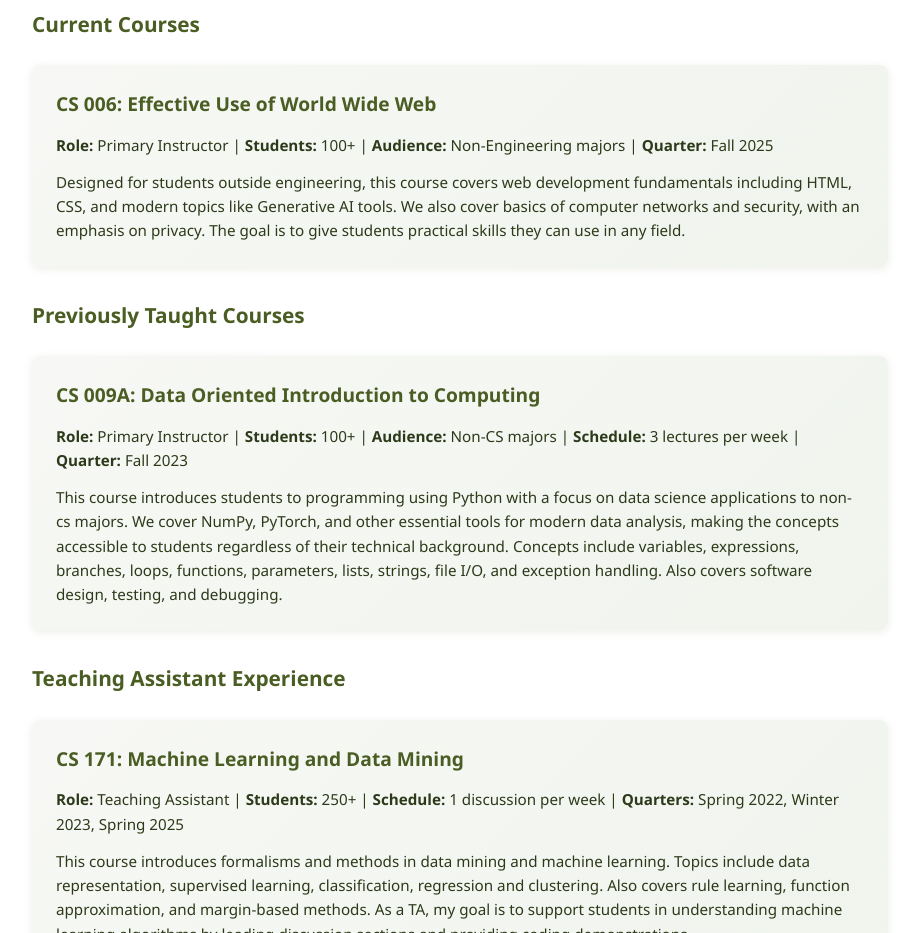
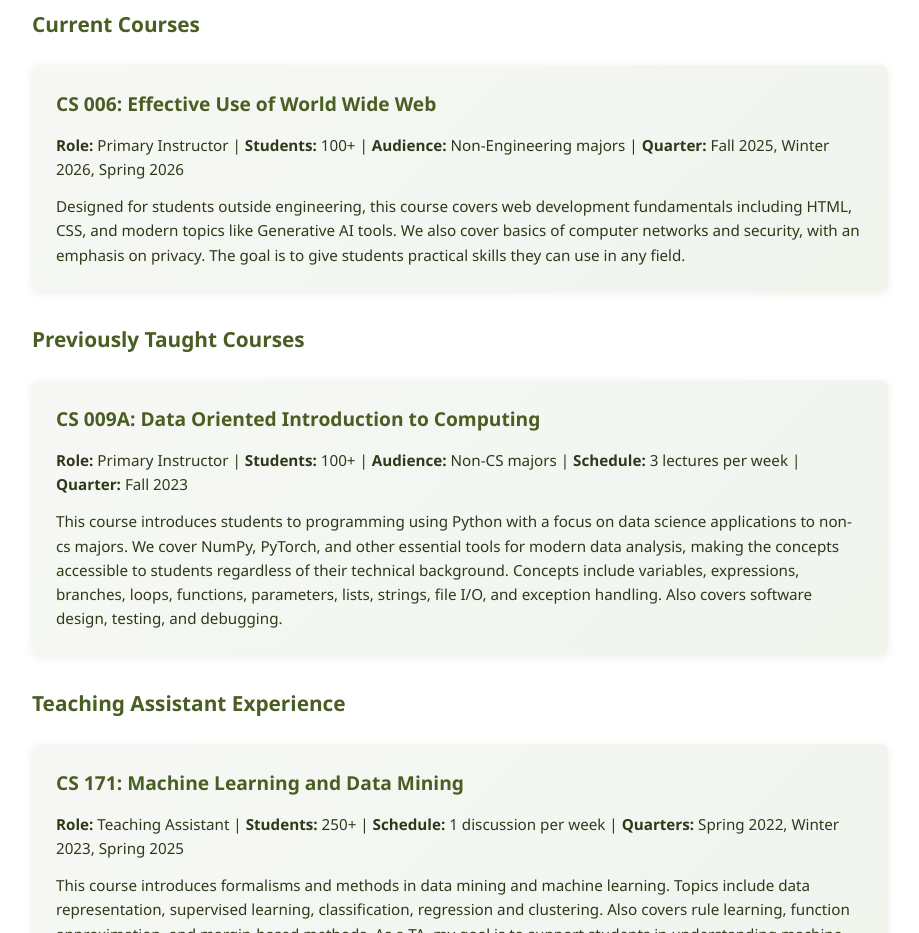
Before and after one commit to harini-venkatesan/harini-venkatesan.github.io, a plain HTML site: page index.html in a window 1280 px wide. Shown: the part 1880-2813 px from the top of the page, without its empty margins (320-1239 px from the left). Drawn offline with Linux system fonts and the light colour scheme.

Commit message:
Fix HTML formatting and update content

```diff
--- a/index.html
+++ b/index.html
@@ -73,7 +73,7 @@
         <div class="course-schedule">
           <div class="course-item">
             <h4>CS 006: Effective Use of World Wide Web</h4>
-            <p><strong>Role:</strong> Primary Instructor | <strong>Students:</strong> 100+ | <strong>Audience:</strong> Non-Engineering majors | <strong>Quarter:</strong> Fall 2025</p>
+            <p><strong>Role:</strong> Primary Instructor | <strong>Students:</strong> 100+ | <strong>Audience:</strong> Non-Engineering majors | <strong>Quarter:</strong> Fall 2025, Winter 2026, Spring 2026</p>
             <p>Designed for students outside engineering, this course covers web development fundamentals including HTML, CSS, and modern topics like Generative AI tools. We also cover basics of computer networks and security, with an emphasis on privacy. The goal is to give students practical skills they can use in any field.</p>
           </div>
         </div>
```
